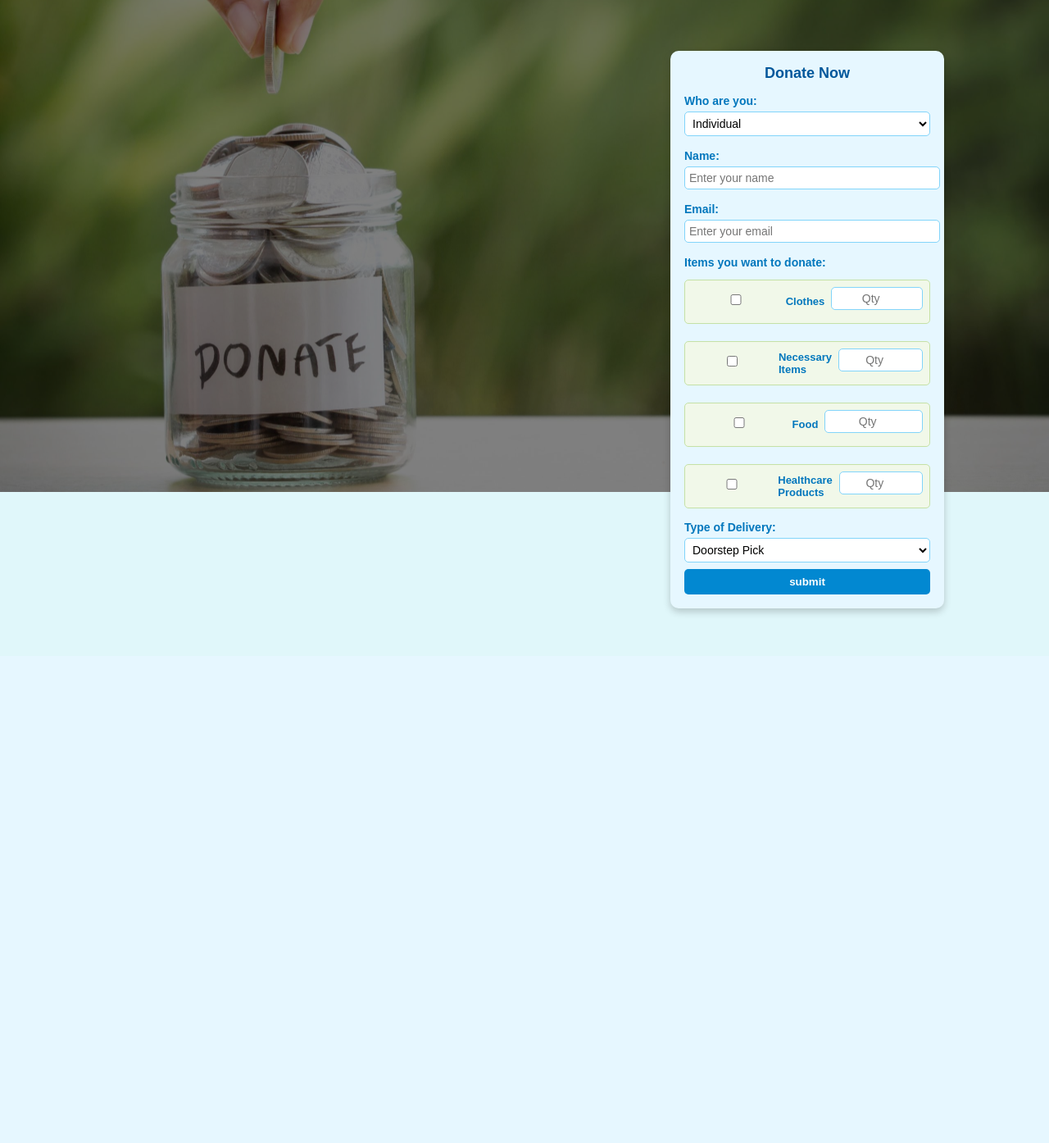
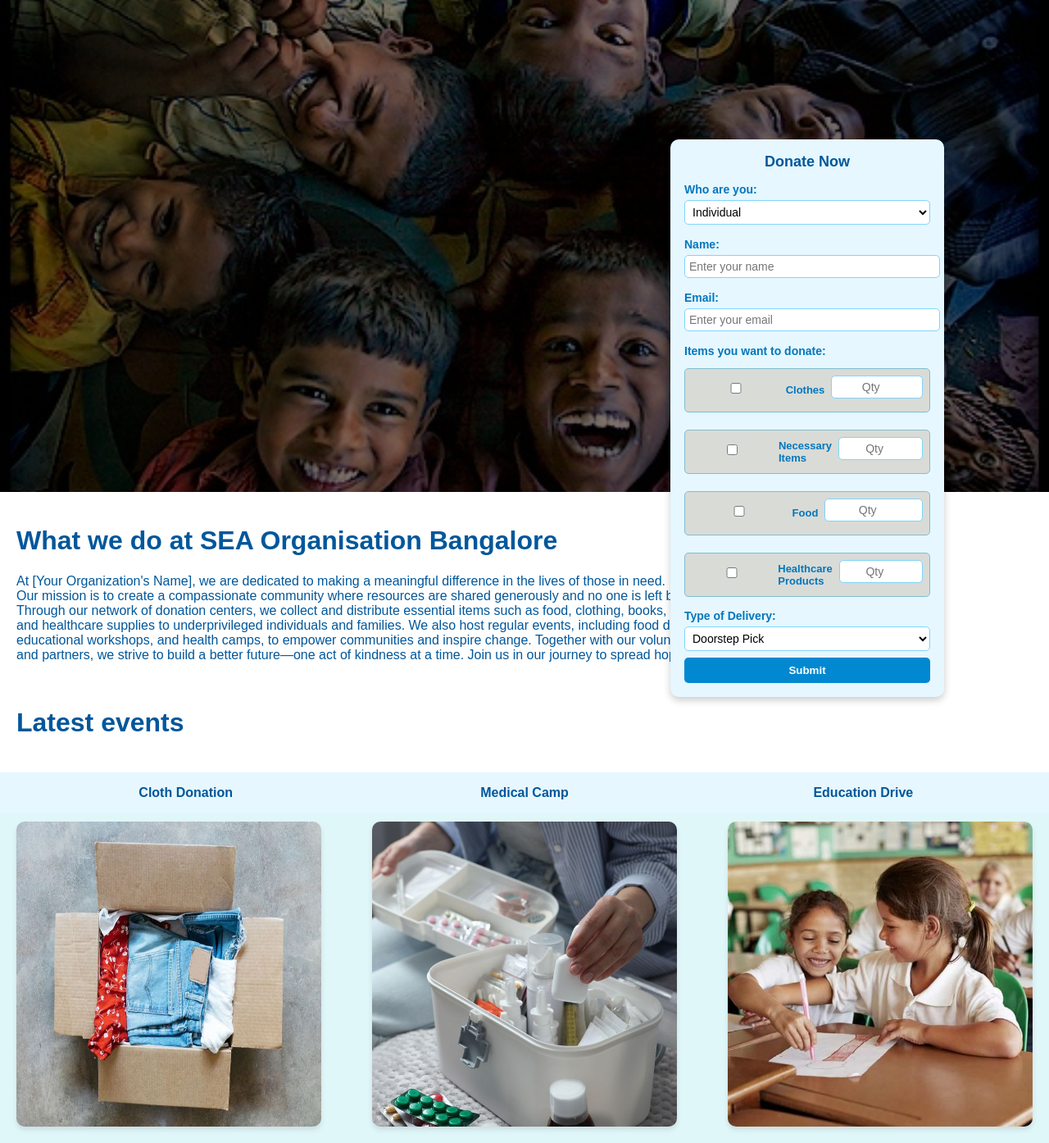
Before and after one commit to PurpleRadish42/full-stack---donation, a Flask app: page /center1 in a window 1280 px wide. Shown: the whole page at 82% size. Before the commit the page ends 751 px from the top, so only its background shows below. Run offline with Flask 3, Linux system fonts and the light colour scheme; some libraries are stand-ins or nearby versions.

Commit message:
new pic to centeer

```diff
--- a/templates/center1.html
+++ b/templates/center1.html
@@ -14,16 +14,16 @@
     .container {
       display: flex;
       flex-direction: column;
-      height: 100vh;
+      min-height: 100vh; /* Allow content to extend beyond the viewport height */
     }
 
     .image-section {
-      flex: 0 0 75%; /* Image section takes up 3/4th (75%) of the page */
       position: relative;
-      background-image: url('static/images/center.jpeg'); /* Replace with your image URL */
+      background-image: url('static/images/circle.jpeg'); /* Replace with your image URL */
       background-size: cover;
       background-position: center;
       background-repeat: no-repeat;
+      height: 75vh; /* Adjust height for the image section */
     }
 
     .fade-overlay {
@@ -37,48 +37,47 @@
 
     .donation-form {
       position: absolute;
-      top: 67%; /* Push the form higher on the screen */
+      top: 85%;
       right: 10%;
       transform: translateY(-50%);
       width: 300px;
       background-color: #e6f7ff;
-      padding: 17px; /* Reduced padding */
+      padding: 17px;
       border-radius: 10px;
       box-shadow: 0 4px 10px rgba(0, 0, 0, 0.2);
       z-index: 2;
-      ;
     }
 
     .donation-form h2 {
       margin-top: 0;
       color: #01579b;
-      font-size: 18px; /* Smaller font size */
+      font-size: 18px;
       text-align: center;
     }
 
     .donation-form label {
       display: block;
-      margin: 8px 0 5px; /* Reduced margin */
+      margin: 8px 0 5px;
       color: #0277bd;
       font-weight: bold;
-      font-size: 14px; /* Smaller label size */
+      font-size: 14px;
     }
 
     .donation-form input,
     .donation-form select {
       width: 100%;
       padding: 5px;
-      margin-bottom: 8px; /* Reduced spacing between fields */
+      margin-bottom: 8px;
       border: 1px solid #81d4fa;
       border-radius: 5px;
       outline: none;
-      background-color:white;
-      font-size: 14px; /* Reduced font size */
+      background-color: white;
+      font-size: 14px;
     }
 
     .donation-form button {
       width: 100%;
-      padding: 8px; /* Reduced button height */
+      padding: 8px;
       border: none;
       border-radius: 5px;
       background-color: #0288d1;
@@ -91,41 +90,99 @@
       background-color: #0277bd;
     }
 
-    /* Checkbox Styling */
     .checkbox-container {
       display: flex;
       flex-direction: column;
-      gap: 8px; /* Reduced gap between checkboxes */
-      margin-bottom: 10px; /* Reduced margin */
+      gap: 8px;
+      margin-bottom: 10px;
     }
 
     .checkbox-container label {
       display: flex;
       align-items: center;
-      gap: 8px; /* Reduced gap between checkbox and label */
-      background-color: #f1f8e9;
-      padding: 8px; /* Reduced padding */
-      border: 1px solid #c5e1a5;
+      gap: 8px;
+      background-color: #d9dbd7;
+      padding: 8px;
+      border: 1px solid #82bdd1;
       border-radius: 5px;
       cursor: pointer;
-      font-size: 13px; /* Reduced font size */
+      font-size: 13px;
     }
 
     .quantity-input {
       margin-left: auto;
-      width: 50px; /* Adjusted input width */
+      width: 50px;
       border: 1px solid #81d4fa;
       border-radius: 5px;
       padding: 2px;
       text-align: center;
     }
 
-    /* Responsive Design */
+    .text-section {
+      padding: 20px;
+      text-align: left;
+      background-color: #ffffff;
+      font-size: 16px;
+      color: #01579b;
+    }
+
+    .text-section h2 {
+      font-size: 20px;
+      font-weight: bold;
+      margin-bottom: 10px;
+    }
+
+    .text-section p {
+      font-size: 16px;
+      margin-top: 0;
+    }
+
+    .image-row {
+      display: flex;
+      justify-content: space-between;
+      gap: 10px;
+      padding: 20px;
+    }
+
+    .image-row img {
+      width: 30%;
+      height: auto;
+      border-radius: 10px;
+      box-shadow: 0 4px 6px rgba(0, 0, 0, 0.1);
+    }
+
+
+    .text-above-images {
+      text-align: center;
+      padding: 20px;
+      background-color: #e6f7ff; /* Optional: background to differentiate this section */
+      color: #01579b; /* Matching the color theme */
+    }
+
+    .text-above-images h2 {
+      font-size: 22px;
+      font-weight: bold;
+      margin-bottom: 10px;
+    }
+
+    .text-above-images p {
+      font-size: 16px;
+      margin: 0;
+    }
+
     @media (max-width: 768px) {
       .donation-form {
         width: 90%;
         right: 5%;
         top: 50%;
+      }
+
+      .image-row {
+        flex-direction: column;
+      }
+
+      .image-row img {
+        width: 100%;
       }
     }
   </style>
@@ -181,12 +238,44 @@
           <option value="courier service">Courier Service</option>
         </select>
 
-        <button type="submit">submit</button>
+        <button type="submit">Submit</button>
       </form>
     </div>
 
-    <!-- Remaining Section -->
-    <div class="remaining-section"></div>
+    <!-- Text Section Below Image -->
+    <div class="text-section">
+      <h1>What we do at SEA Organisation Bangalore</h1>
+      <p>
+        At [Your Organization's Name], we are dedicated to making a meaningful difference in the lives of those in need.<br>
+        Our mission is to create a compassionate community where resources are shared generously and no one is left behind.<br>
+        Through our network of donation centers, we collect and distribute essential items such as food, clothing, books,<br>
+        and healthcare supplies to underprivileged individuals and families. We also host regular events, including food drives,<br>
+        educational workshops, and health camps, to empower communities and inspire change. Together with our volunteers, donors,<br>
+        and partners, we strive to build a better future—one act of kindness at a time. Join us in our journey to spread hope and positivity!
+      </p><br>
+      <h1>Latest events</h1>
+    </div>
+
+   <!-- Updated Image Row with Titles -->
+   <!-- Text Above Images -->
+<!-- Text Above Images -->
+<div class="text-above-images" style="display: flex; justify-content: space-between; padding: 0 20px; margin-bottom: -10px;">
+  <h3 style="font-size: 16px; color: #01579b; text-align: center; flex: 1; text-align: center;">Cloth Donation</h3>
+  <h3 style="font-size: 16px; color: #01579b; text-align: center; flex: 1; text-align: center;">Medical Camp</h3>
+  <h3 style="font-size: 16px; color: #01579b; text-align: center; flex: 1; text-align: center;">Education Drive</h3>
+</div>
+
+<!-- Image Row -->
+<div class="image-row">
+  <img src="static/images/cloth.jpeg" alt="Cloth Donation">
+  <img src="static/images/health.jpeg" alt="Medical Camp">
+  <img src="static/images/smtg.jpeg" alt="Education Drive">
+</div>
+
+
+
+
+    </div>
   </div>
 </body>
 </html>
```
Also changed, not shown: templates/index.html (+46 -1 lines), static/images/Circle.jpeg (added), static/images/back.jpeg (added), static/images/cloth.jpeg (added), static/images/health.jpeg (added), static/images/kids.jpg (added), static/images/relief2.jpeg (added), static/images/smtg.jpeg (added).
